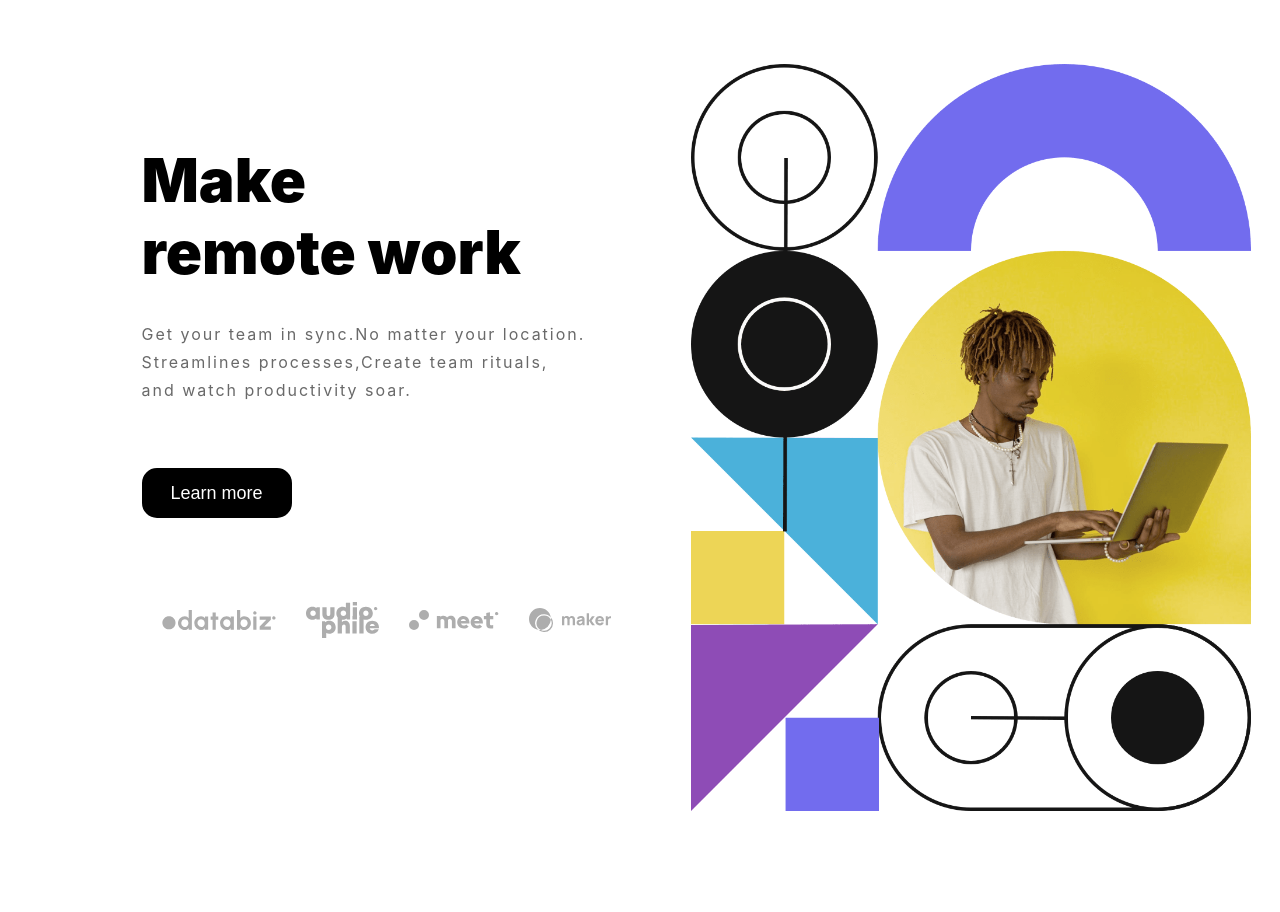
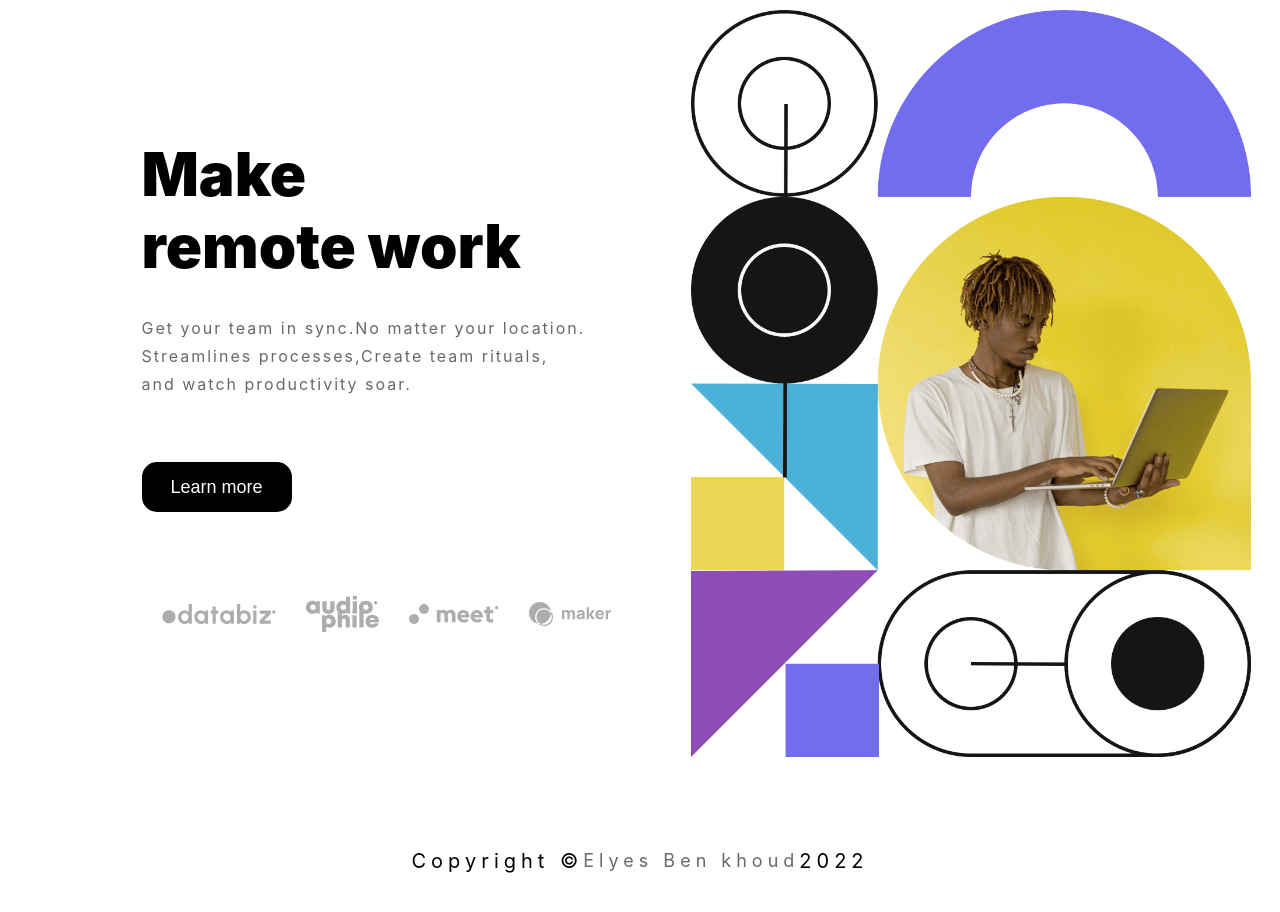
Before and after one commit to ElyesBenKhoud/ForFun-Frontend-Mentor-Intro-SPA, a React (Create React App) app: page / in a window 1280 px wide. Shown: the part 100-1012 px from the top of the page. Before the commit the page ends 915 px from the top, so only its background shows below. Built offline with nearby package versions, Linux system fonts and the light colour scheme.

Commit message:
font styling

```diff
--- a/src/App.css
+++ b/src/App.css
@@ -14,6 +14,9 @@
   display: flex;
   flex-direction: row;
   justify-content: space-between;
+  font-size: 18px;
+  letter-spacing: 6px;
+  line-height: 10px;
 }
 .left {
     display: flex;
@@ -47,7 +50,7 @@
   display: flex;
   flex-direction: row;
   justify-content: space-around;
-  margin-top: 7rem;
+  margin-top:4rem;
 }
 
 
@@ -98,7 +101,7 @@ display: flex;
 flex-direction: column;
 align-content: space-around;
 margin-left: 7rem;
-margin-top: 5rem;
+margin-top: 8rem;
 }
 
 .desc{
@@ -123,6 +126,7 @@ margin-top: 5rem;
  .hedhed{
    display: flex;
    flex-direction: row;
+   letter-spacing: 0px;
 
   }
   .Left-information{
@@ -131,5 +135,25 @@ margin-top: 5rem;
   .left{
     margin-left: 0rem;
   }
+.footer{
+  margin-top: 1rem;
+}
+}
 
+.footer{
+  display: flex;
+  flex-direction: row;
+  justify-content: center;
+  align-items: center;
+  min-height: 25vh;
+  letter-spacing: 5px;
+font-size: 20px;
 }
+
+a{
+  text-decoration: none;
+  color: hsl(0, 0%, 41%);
+  font-size: large;
+  line-height: 10px;
+  letter-spacing: 5px;
+}
--- a/src/App.js
+++ b/src/App.js
@@ -8,6 +8,14 @@ function App() {
       <div className="homePage">
         <Header />
         <BodyContainer />
+        <div className="footer">
+          Copyright ©
+          <a href="https://www.linkedin.com/in/mohamedelyes-benkhoud/">
+            {" "}
+            Elyes Ben khoud
+          </a>{" "}
+          2022
+        </div>
       </div>
     </>
   );
```
